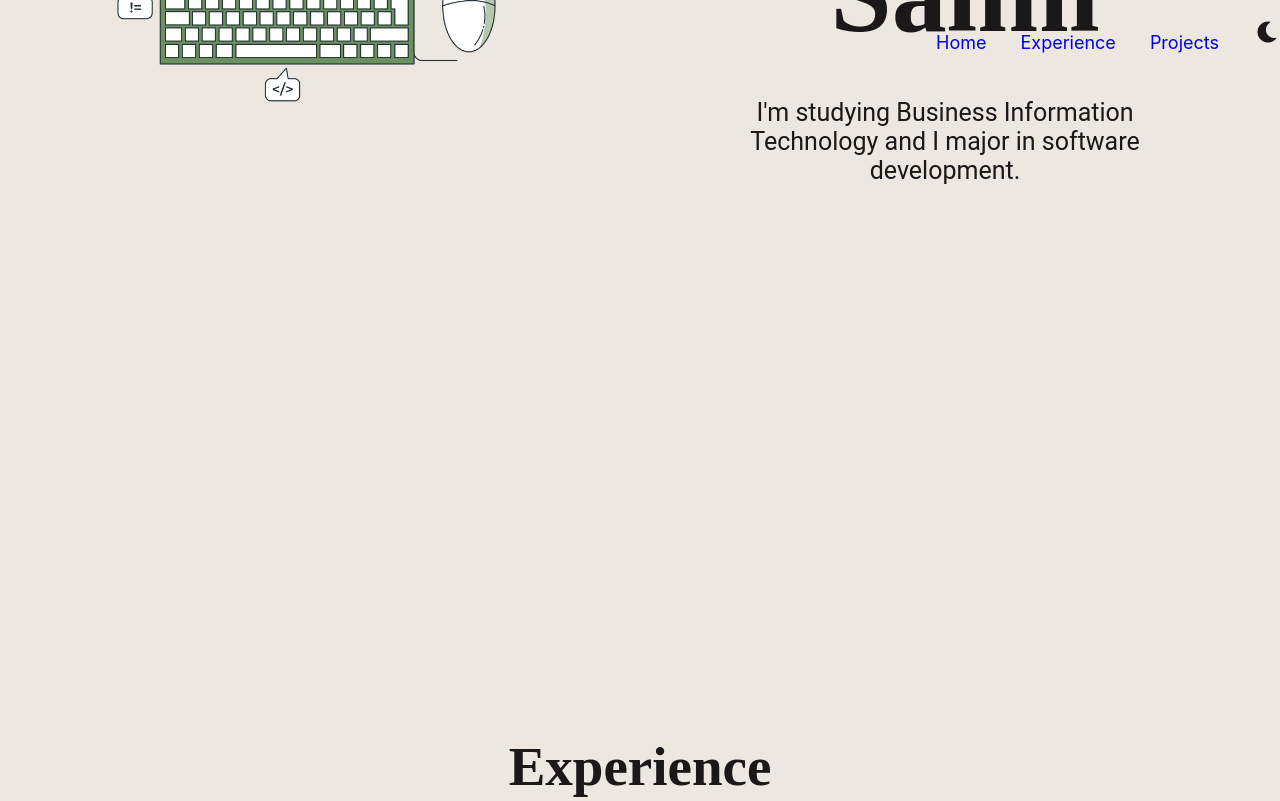
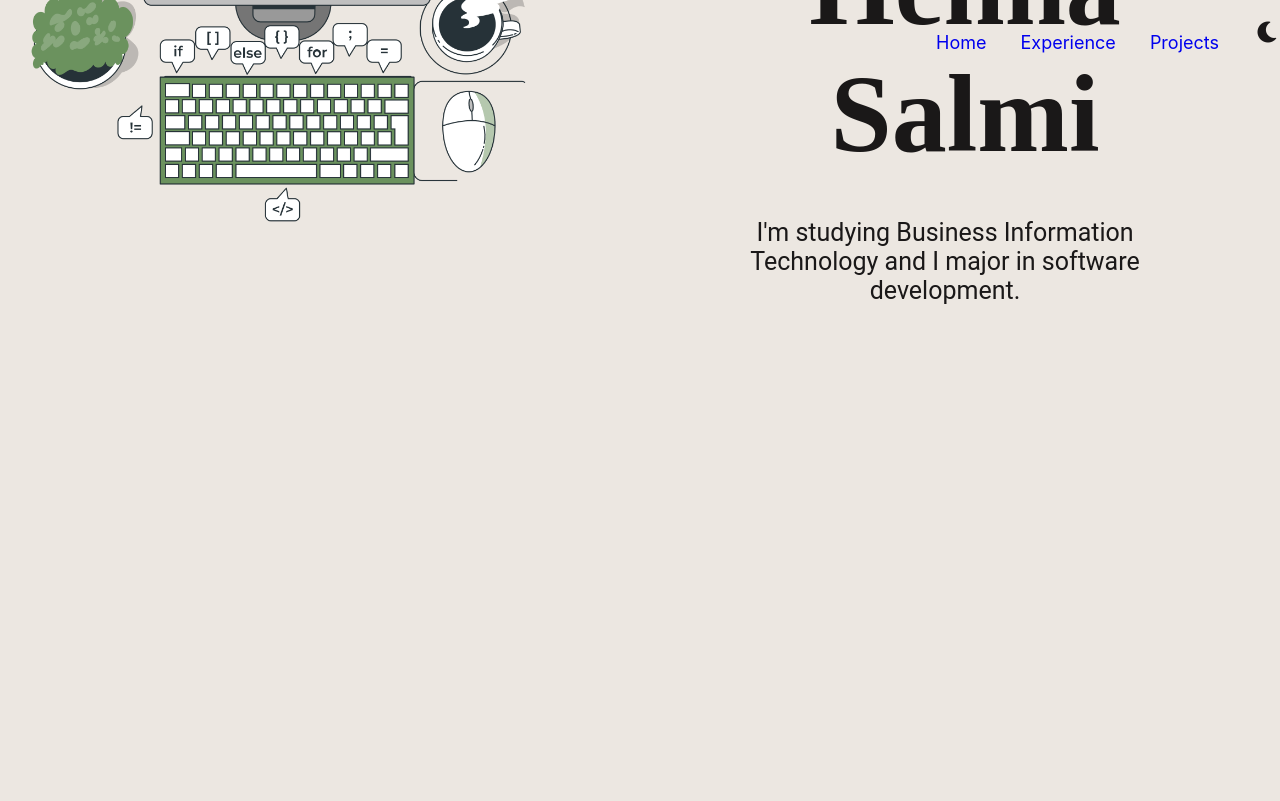
Before and after one commit to hennasalmi02/hennasalmi02-github.io, a plain HTML site: page index.html in a window 1280 px wide. Shown: the top 801 px of the page. Drawn offline with Linux system fonts and the light colour scheme; a web font is replaced by a local one.

Commit message:
Update tyyli.css

```diff
--- a/tyyli.css
+++ b/tyyli.css
@@ -10,7 +10,7 @@ body {
     padding: 0;
     width: 100%;
     text-align: center;
-    height: 270vh;
+    height: 300vh;
     display: flex;
     flex-direction: column;
     justify-content: center;
```
